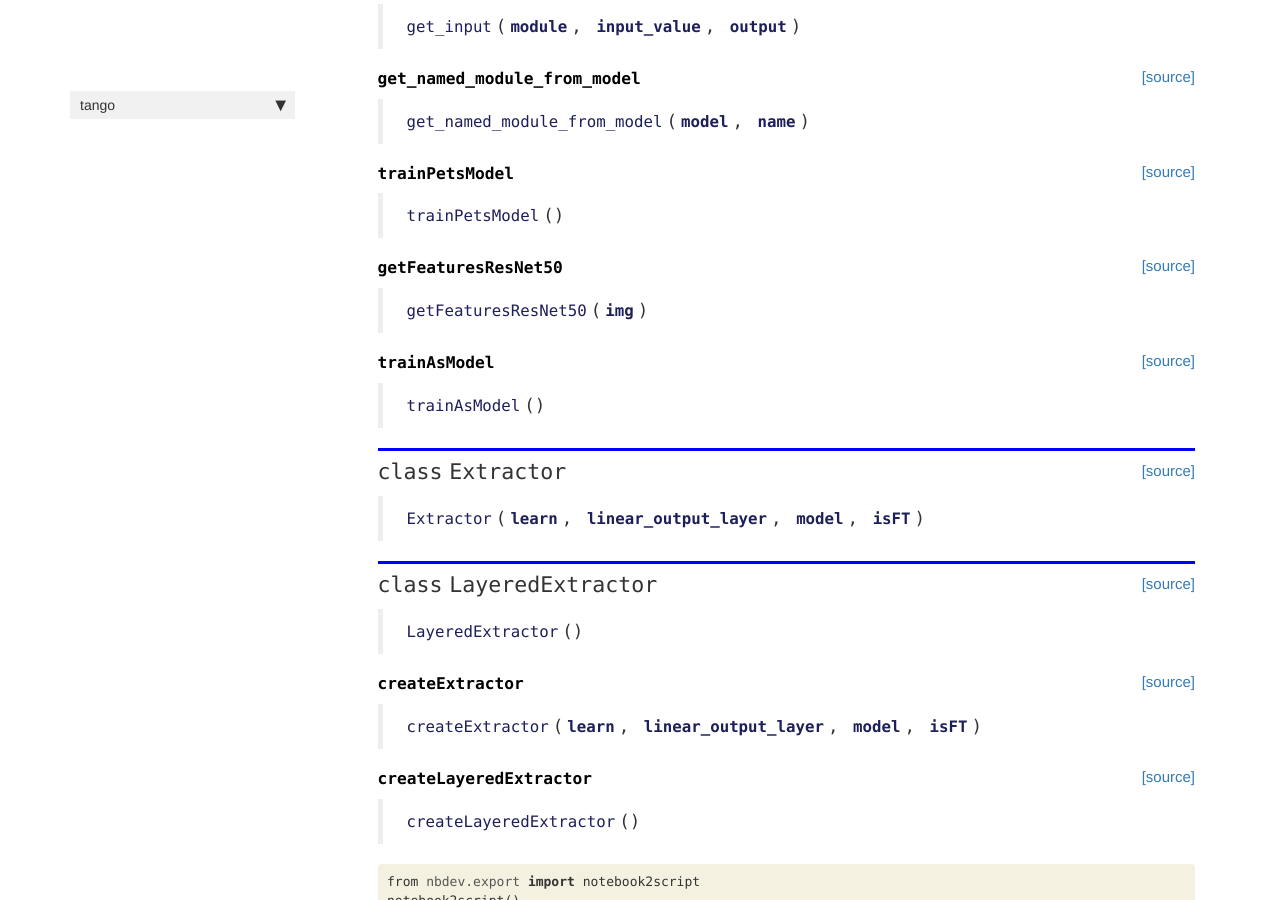
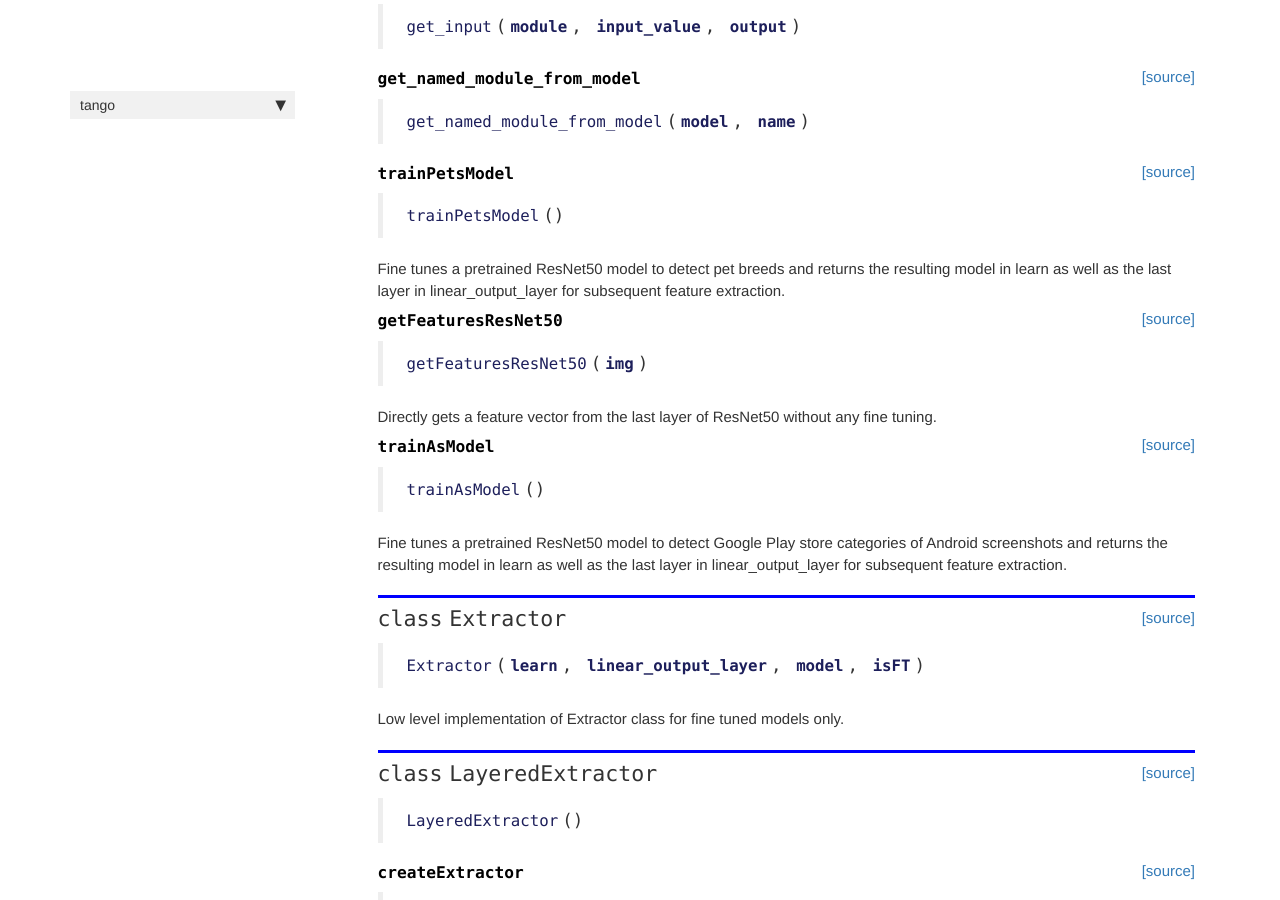
Before and after one commit to ncoop57/tango, a Jekyll site: the page built from docs/cnn.html, in a window 1280 px wide and 900 px high, scrolled down 877 px. Built offline with Jekyll 4.4.1, drawn with Linux system fonts in a browser that asks for light colours; nearby versions of some CDN libraries; comment, search, counter and statistics services are not loaded.

Commit message:
Modifying docs

```diff
--- a/docs/cnn.html
+++ b/docs/cnn.html
@@ -126,6 +126,9 @@ summary: "summary"
 <div class="output_markdown rendered_html output_subarea ">
 <h4 id="trainPetsModel" class="doc_header"><code>trainPetsModel</code><a href="https://github.com/ncoop57/tango/tree/master/tango/cnn.py#L54" class="source_link" style="float:right">[source]</a></h4><blockquote><p><code>trainPetsModel</code>()</p>
 </blockquote>
+<p>Fine tunes a pretrained ResNet50 model to detect pet breeds
+and returns the resulting model in learn as well as the last layer
+in linear_output_layer for subsequent feature extraction.</p>
 
 </div>
 
@@ -147,7 +150,82 @@ summary: "summary"
 
 
 <div class="output_markdown rendered_html output_subarea ">
-<h4 id="getFeaturesResNet50" class="doc_header"><code>getFeaturesResNet50</code><a href="https://github.com/ncoop57/tango/tree/master/tango/cnn.py#L71" class="source_link" style="float:right">[source]</a></h4><blockquote><p><code>getFeaturesResNet50</code>(<strong><code>img</code></strong>)</p>
+<h4 id="getFeaturesResNet50" class="doc_header"><code>getFeaturesResNet50</code><a href="https://github.com/ncoop57/tango/tree/master/tango/cnn.py#L75" class="source_link" style="float:right">[source]</a></h4><blockquote><p><code>getFeaturesResNet50</code>(<strong><code>img</code></strong>)</p>
+</blockquote>
+<p>Directly gets a feature vector from the last layer of ResNet50
+without any fine tuning.</p>
+
+</div>
+
+</div>
+
+</div>
+</div>
+
+</div>
+<div class="cell border-box-sizing code_cell rendered">
+
+</div>
+<div class="cell border-box-sizing code_cell rendered">
+
+<div class="output_wrapper">
+<div class="output">
+
+<div class="output_area">
+
+
+<div class="output_markdown rendered_html output_subarea ">
+<h4 id="trainAsModel" class="doc_header"><code>trainAsModel</code><a href="https://github.com/ncoop57/tango/tree/master/tango/cnn.py#L90" class="source_link" style="float:right">[source]</a></h4><blockquote><p><code>trainAsModel</code>()</p>
+</blockquote>
+<p>Fine tunes a pretrained ResNet50 model to detect Google Play store
+categories of Android screenshots and returns the resulting model in learn
+as well as the last layer in linear_output_layer for subsequent feature extraction.</p>
+
+</div>
+
+</div>
+
+</div>
+</div>
+
+</div>
+<div class="cell border-box-sizing code_cell rendered">
+
+</div>
+<div class="cell border-box-sizing code_cell rendered">
+
+<div class="output_wrapper">
+<div class="output">
+
+<div class="output_area">
+
+
+<div class="output_markdown rendered_html output_subarea ">
+<h2 id="Extractor" class="doc_header"><code>class</code> <code>Extractor</code><a href="https://github.com/ncoop57/tango/tree/master/tango/cnn.py#L107" class="source_link" style="float:right">[source]</a></h2><blockquote><p><code>Extractor</code>(<strong><code>learn</code></strong>, <strong><code>linear_output_layer</code></strong>, <strong><code>model</code></strong>, <strong><code>isFT</code></strong>)</p>
+</blockquote>
+<p>Low level implementation of Extractor class for fine tuned models only.</p>
+
+</div>
+
+</div>
+
+</div>
+</div>
+
+</div>
+<div class="cell border-box-sizing code_cell rendered">
+
+</div>
+<div class="cell border-box-sizing code_cell rendered">
+
+<div class="output_wrapper">
+<div class="output">
+
+<div class="output_area">
+
+
+<div class="output_markdown rendered_html output_subarea ">
+<h2 id="LayeredExtractor" class="doc_header"><code>class</code> <code>LayeredExtractor</code><a href="https://github.com/ncoop57/tango/tree/master/tango/cnn.py#L141" class="source_link" style="float:right">[source]</a></h2><blockquote><p><code>LayeredExtractor</code>()</p>
 </blockquote>
 
 </div>
@@ -170,76 +248,7 @@ summary: "summary"
 
 
 <div class="output_markdown rendered_html output_subarea ">
-<h4 id="trainAsModel" class="doc_header"><code>trainAsModel</code><a href="https://github.com/ncoop57/tango/tree/master/tango/cnn.py#L83" class="source_link" style="float:right">[source]</a></h4><blockquote><p><code>trainAsModel</code>()</p>
-</blockquote>
-
-</div>
-
-</div>
-
-</div>
-</div>
-
-</div>
-<div class="cell border-box-sizing code_cell rendered">
-
-</div>
-<div class="cell border-box-sizing code_cell rendered">
-
-<div class="output_wrapper">
-<div class="output">
-
-<div class="output_area">
-
-
-<div class="output_markdown rendered_html output_subarea ">
-<h2 id="Extractor" class="doc_header"><code>class</code> <code>Extractor</code><a href="https://github.com/ncoop57/tango/tree/master/tango/cnn.py#L96" class="source_link" style="float:right">[source]</a></h2><blockquote><p><code>Extractor</code>(<strong><code>learn</code></strong>, <strong><code>linear_output_layer</code></strong>, <strong><code>model</code></strong>, <strong><code>isFT</code></strong>)</p>
-</blockquote>
-
-</div>
-
-</div>
-
-</div>
-</div>
-
-</div>
-<div class="cell border-box-sizing code_cell rendered">
-
-</div>
-<div class="cell border-box-sizing code_cell rendered">
-
-<div class="output_wrapper">
-<div class="output">
-
-<div class="output_area">
-
-
-<div class="output_markdown rendered_html output_subarea ">
-<h2 id="LayeredExtractor" class="doc_header"><code>class</code> <code>LayeredExtractor</code><a href="https://github.com/ncoop57/tango/tree/master/tango/cnn.py#L128" class="source_link" style="float:right">[source]</a></h2><blockquote><p><code>LayeredExtractor</code>()</p>
-</blockquote>
-
-</div>
-
-</div>
-
-</div>
-</div>
-
-</div>
-<div class="cell border-box-sizing code_cell rendered">
-
-</div>
-<div class="cell border-box-sizing code_cell rendered">
-
-<div class="output_wrapper">
-<div class="output">
-
-<div class="output_area">
-
-
-<div class="output_markdown rendered_html output_subarea ">
-<h4 id="createExtractor" class="doc_header"><code>createExtractor</code><a href="https://github.com/ncoop57/tango/tree/master/tango/cnn.py#L155" class="source_link" style="float:right">[source]</a></h4><blockquote><p><code>createExtractor</code>(<strong><code>learn</code></strong>, <strong><code>linear_output_layer</code></strong>, <strong><code>model</code></strong>, <strong><code>isFT</code></strong>)</p>
+<h4 id="createExtractor" class="doc_header"><code>createExtractor</code><a href="https://github.com/ncoop57/tango/tree/master/tango/cnn.py#L170" class="source_link" style="float:right">[source]</a></h4><blockquote><p><code>createExtractor</code>(<strong><code>learn</code></strong>, <strong><code>linear_output_layer</code></strong>, <strong><code>model</code></strong>, <strong><code>isFT</code></strong>)</p>
 </blockquote>
 
 </div>
@@ -259,7 +268,7 @@ summary: "summary"
 
 
 <div class="output_markdown rendered_html output_subarea ">
-<h4 id="createLayeredExtractor" class="doc_header"><code>createLayeredExtractor</code><a href="https://github.com/ncoop57/tango/tree/master/tango/cnn.py#L157" class="source_link" style="float:right">[source]</a></h4><blockquote><p><code>createLayeredExtractor</code>()</p>
+<h4 id="createLayeredExtractor" class="doc_header"><code>createLayeredExtractor</code><a href="https://github.com/ncoop57/tango/tree/master/tango/cnn.py#L172" class="source_link" style="float:right">[source]</a></h4><blockquote><p><code>createLayeredExtractor</code>()</p>
 </blockquote>
 
 </div>
```
Also changed, not shown: tango/cnn.py (+15 -0 lines), 1 other file.
